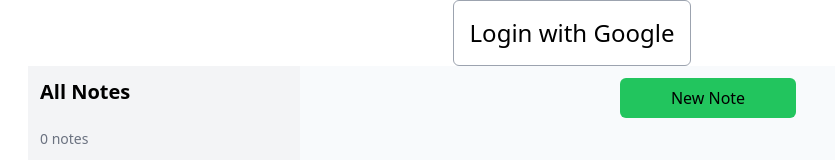
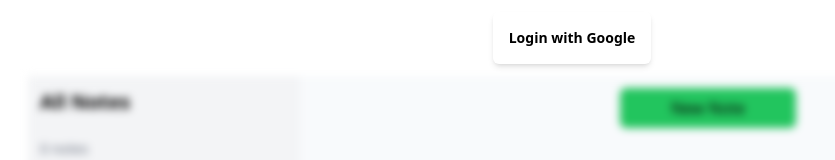
Before and after one commit to reymondar/evernote-clone, a Next.js app: page / in a window 1280 px wide. Shown: the top 160 px of the page, without its empty margins (68-903 px from the left). Built offline with nearby package versions, Linux system fonts and the light colour scheme; no server answers; the database is empty.

Commit message:
permission issue fixed.

```diff
--- a/src/components/App.tsx
+++ b/src/components/App.tsx
@@ -6,6 +6,8 @@
 import { NoteProvider } from '@/context/NoteContext'
 
 const googleProvider = new GoogleAuthProvider()
+
+
 
 const App = () => {
   const { userLoggedIn } = useAuth()
@@ -47,13 +49,13 @@
 
         <div className='flex justify-center'>
           {userLoggedIn ?
-          <button className='text-2xl p-4 border border-solid border-gray-400 rounded-md' onClick={handleLogout}>Logout</button>
+          <button className='shadow-md m-3 p-4 font-semibold rounded-md text-sm' onClick={handleLogout}>LOGOUT</button>
           :
-          <button className='text-2xl p-4 border border-solid border-gray-400 rounded-md' onClick={handleLogin}>Login with Google</button>
+          <button className='shadow-md m-3 p-4 font-semibold rounded-md text-sm' onClick={handleLogin}>Login with Google</button>
           }
         </div>
         <NoteProvider>
-          <div className='flex flex-col sm:flex-row justify-between sm:justify-center w-full h-5/6 sm:px-24'>
+          <div className={`${!userLoggedIn ? 'blur-sm' : ''} flex flex-col sm:flex-row sm:justify-center w-full h-5/6 sm:px-24`}>
             <Notes />
             <AddNote />
           </div>
--- a/src/components/Notes.tsx
+++ b/src/components/Notes.tsx
@@ -77,7 +77,7 @@
     )
   }
   catch(error) {
-    console.log(error)
+    //Do nothing. Sorry but error handling is not included in the reymondar portfolio projects pack. For this feature you can send me $1k cash and i'll add it. :P
   }
   },[user])
 
--- a/src/hooks/useAuth.tsx
+++ b/src/hooks/useAuth.tsx
@@ -13,13 +13,12 @@
         onAuthStateChanged(auth, (userNow) => {
 
             setUser(userNow)
-            console.log("authstatechanged the user is:" + userNow)
 
-            console.log("the user uid is:" + userNow?.uid)
             const userId = userNow?.uid as string
             setUserLoggedIn(userNow && userNow?.uid ? true : false)
 
-            const docRef = userLoggedIn ? doc(db , 'users' , userId) : doc(db,'users','tester')
+            if(userLoggedIn){
+            const docRef = doc(db , 'users' , userId)
 
             const docGetter = getDoc(docRef)
             .then(usersDoc => {
@@ -30,6 +29,7 @@
                     setDoc(docRef,{})
                 }
             })
+        }
 
         }
 )
```
